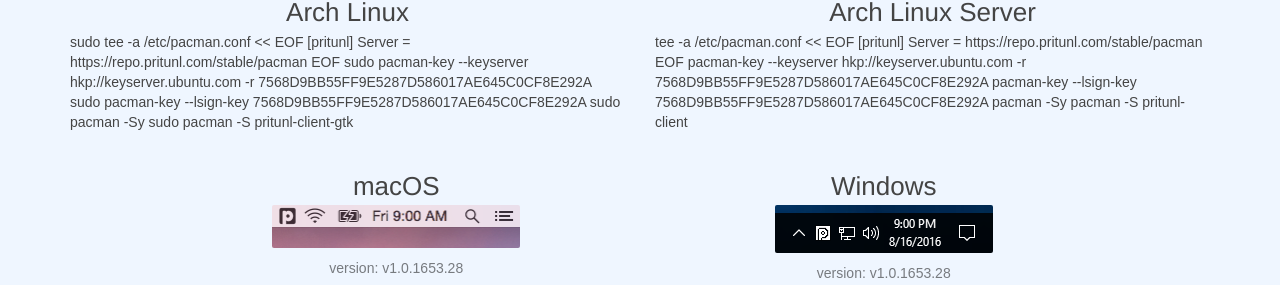
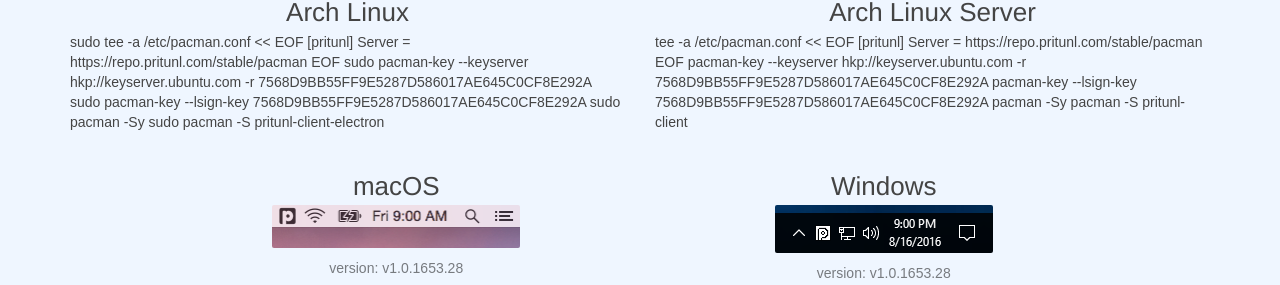
Before and after one commit to pritunl/client.pritunl.github.io, a Jekyll site: the page built from index.html, in a window 1280 px wide and 900 px high, scrolled down 2625 px. Shown: the part 402-687 px from the top of the window. Built offline with Jekyll 4.4.1, drawn with Linux system fonts in a browser that asks for light colours; nearby versions of some CDN libraries; some web fonts are replaced; comment, search, counter and statistics services are not loaded.

Commit message:
Update linux client

```diff
--- a/index.html
+++ b/index.html
@@ -108,7 +108,7 @@
 sudo pacman-key --keyserver hkp://keyserver.ubuntu.com -r 7568D9BB55FF9E5287D586017AE645C0CF8E292A
 sudo pacman-key --lsign-key 7568D9BB55FF9E5287D586017AE645C0CF8E292A
 sudo pacman -Sy
-sudo pacman -S pritunl-client-gtk</div>
+sudo pacman -S pritunl-client-electron</div>
         </div>
         <div class="item col-md-6 col-sm-12 col-xs-12 install-archlinux">
           <h3 class="title text-center">Arch Linux Server</h3>
@@ -159,7 +159,7 @@
 sudo apt-get install dirmngr
 sudo apt-key adv --keyserver hkp://keyserver.ubuntu.com --recv 7568D9BB55FF9E5287D586017AE645C0CF8E292A
 sudo apt-get update
-sudo apt-get install pritunl-client-gtk</div>
+sudo apt-get install pritunl-client-electron</div>
         </div>
         <div class="item col-md-6 col-sm-12 col-xs-12 install-debian-stretch">
           <h3 class="title text-center">Debian Server</h3>
@@ -182,7 +182,7 @@
 sudo pacman-key --keyserver hkp://keyserver.ubuntu.com -r 7568D9BB55FF9E5287D586017AE645C0CF8E292A
 sudo pacman-key --lsign-key 7568D9BB55FF9E5287D586017AE645C0CF8E292A
 sudo pacman -Sy
-sudo pacman -S pritunl-client-gtk
+sudo pacman -S pritunl-client-electron
 
 # tray icon is shown in bottom left</div>
         </div>
@@ -194,7 +194,7 @@
 
 sudo apt-key adv --keyserver hkp://keyserver.ubuntu.com --recv 7568D9BB55FF9E5287D586017AE645C0CF8E292A
 sudo apt-get update
-sudo apt-get install pritunl-client-gtk</div>
+sudo apt-get install pritunl-client-electron</div>
         </div>
         <div class="item col-md-6 col-sm-12 col-xs-12 install-ubuntu-one">
           <h3 class="title text-center">Ubuntu Server</h3>
@@ -214,7 +214,7 @@
 
 sudo apt-key adv --keyserver hkp://keyserver.ubuntu.com --recv 7568D9BB55FF9E5287D586017AE645C0CF8E292A
 sudo apt-get update
-sudo apt-get install pritunl-client-gtk</div>
+sudo apt-get install pritunl-client-electron</div>
         </div>
         <div class="item col-md-6 col-sm-12 col-xs-12 install-ubuntu-two">
           <h3 class="title text-center">Ubuntu Server</h3>
@@ -234,7 +234,7 @@
 
 sudo apt-key adv --keyserver hkp://keyserver.ubuntu.com --recv 7568D9BB55FF9E5287D586017AE645C0CF8E292A
 sudo apt-get update
-sudo apt-get install pritunl-client-gtk</div>
+sudo apt-get install pritunl-client-electron</div>
         </div>
         <div class="item col-md-6 col-sm-12 col-xs-12 install-ubuntu-three">
           <h3 class="title text-center">Ubuntu Server</h3>
@@ -254,7 +254,7 @@
 
 sudo apt-key adv --keyserver hkp://keyserver.ubuntu.com --recv 7568D9BB55FF9E5287D586017AE645C0CF8E292A
 sudo apt-get update
-sudo apt-get install pritunl-client-gtk</div>
+sudo apt-get install pritunl-client-electron</div>
         </div>
         <div class="item col-md-6 col-sm-12 col-xs-12 install-ubuntu-four">
           <h3 class="title text-center">Ubuntu Server</h3>
```
